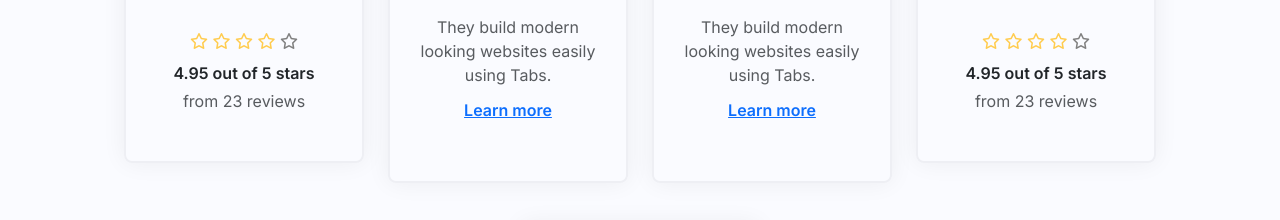
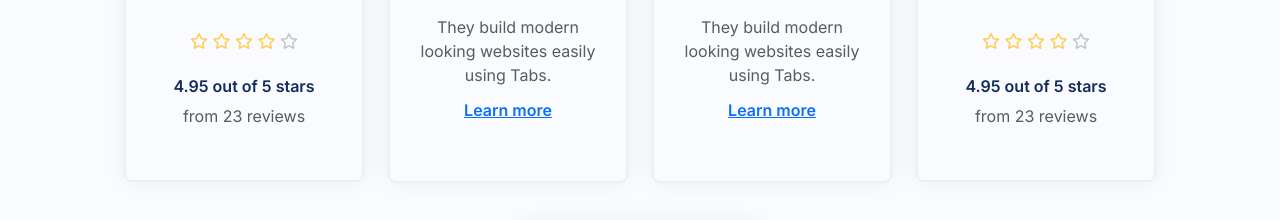
Before and after one commit to Yannick565/odoo-test, a plain HTML site: page index.html in a window 1280 px wide. Shown: the part 4142-4362 px from the top of the page. Drawn offline with nearby package versions, Linux system fonts and the light colour scheme.

Commit message:
Final commit

```diff
--- a/index.html
+++ b/index.html
@@ -535,9 +535,14 @@
                   <i class="fa-regular fa-star" style="color: #ffcc4f"></i>
                   <i class="fa-regular fa-star" style="color: #ffcc4f"></i>
                   <i class="fa-regular fa-star" style="color: #ffcc4f"></i>
-                  <i class="fa-regular fa-star" style="color: grey"></i>
-                  <p class="mb-1 fw-semibold mt-2">4.95 out of 5 stars</p>
-                  <p class="mb-0 text-muted">from 23 reviews</p>
+                  <i
+                    class="fa-regular fa-star"
+                    style="color: rgba(128, 128, 128, 0.445)"
+                  ></i>
+                  <h6 class="mb-2 fw-semibold mt-4 custom-textBlue">
+                    4.95 out of 5 stars
+                  </h6>
+                  <p class="mb-1 text-muted">from 23 reviews</p>
                 </div>
               </div>
             </div>
@@ -592,9 +597,14 @@
                   <i class="fa-regular fa-star" style="color: #ffcc4f"></i>
                   <i class="fa-regular fa-star" style="color: #ffcc4f"></i>
                   <i class="fa-regular fa-star" style="color: #ffcc4f"></i>
-                  <i class="fa-regular fa-star" style="color: grey"></i>
-                  <p class="mb-1 fw-semibold mt-2">4.95 out of 5 stars</p>
-                  <p class="mb-0 text-muted">from 23 reviews</p>
+                  <i
+                    class="fa-regular fa-star"
+                    style="color: rgba(128, 128, 128, 0.445)"
+                  ></i>
+                  <h6 class="mb-2 fw-semibold mt-4 custom-textBlue">
+                    4.95 out of 5 stars
+                  </h6>
+                  <p class="mb-1 text-muted">from 23 reviews</p>
                 </div>
               </div>
             </div>
```
